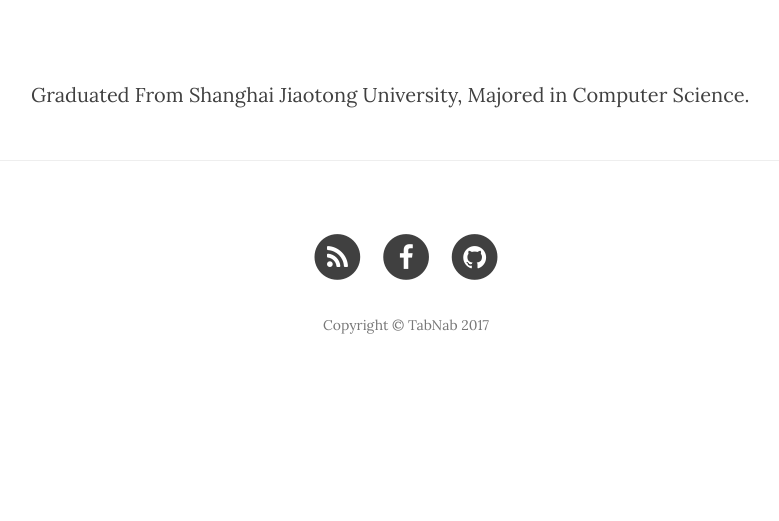
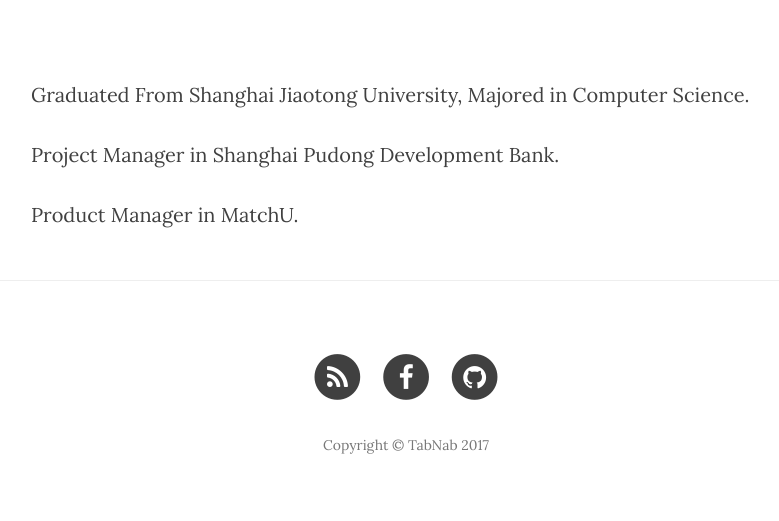
Before and after one commit to TabNab/TabNab.github.io, a Jekyll site: the page built from about.html, in a window 1280 px wide. Shown: the part 448-969 px from the top of the page, without its empty margins (234-1013 px from the left). Built offline with Jekyll 4.4.1, drawn with Linux system fonts in a browser that asks for light colours; nearby versions of some CDN libraries; before the commit the page ends 900 px from its top, so only the background shows below that.

Commit message:
add some information about myself

```diff
--- a/about.html
+++ b/about.html
@@ -6,3 +6,5 @@ header-img: "img/about-bg.jpg"
 ---
 
 <p>Graduated From Shanghai Jiaotong University, Majored in Computer Science.</p>
+<p>Project Manager in Shanghai Pudong Development Bank.</p>
+<p>Product Manager in MatchU.</p>
```
Also changed, not shown: 2 other files.
